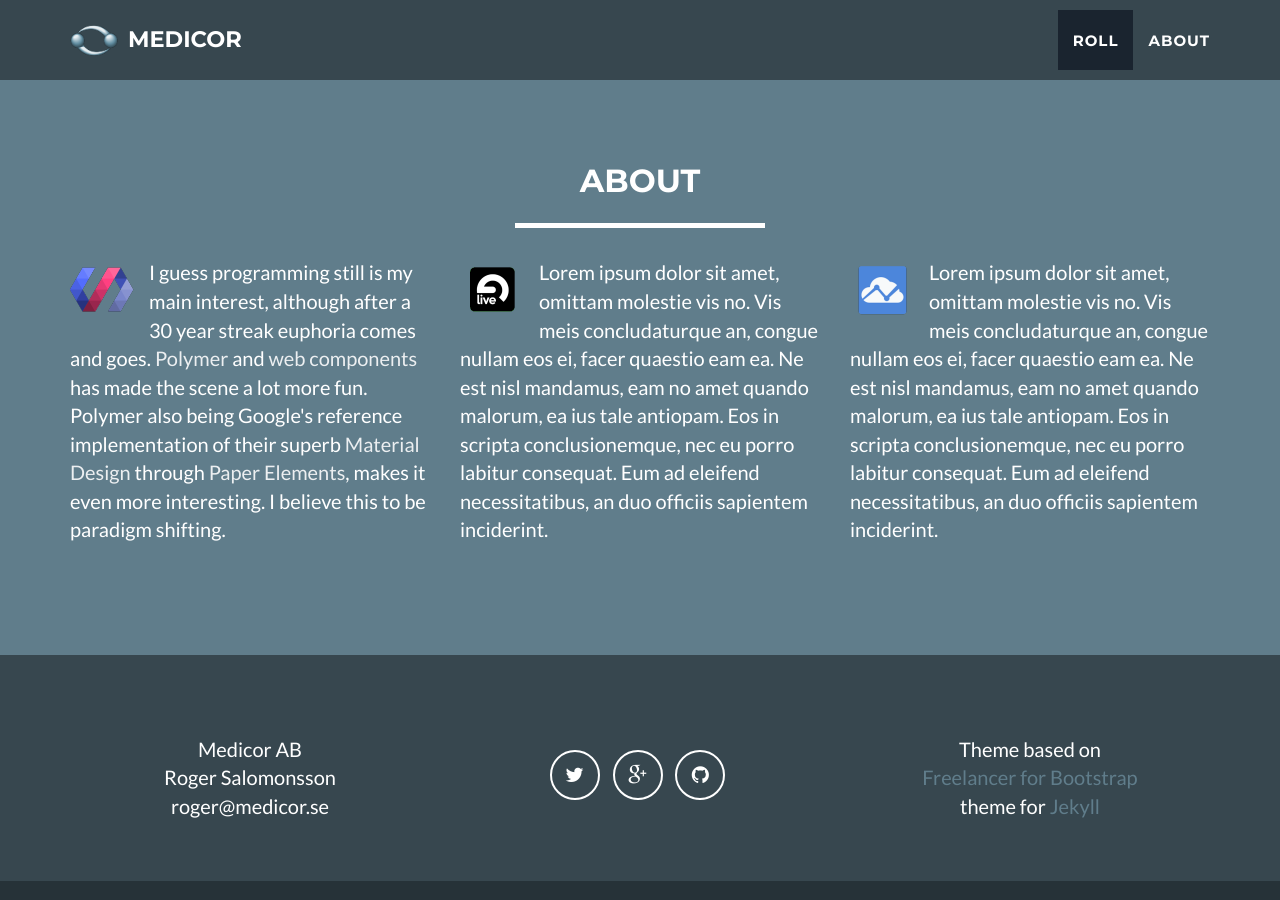
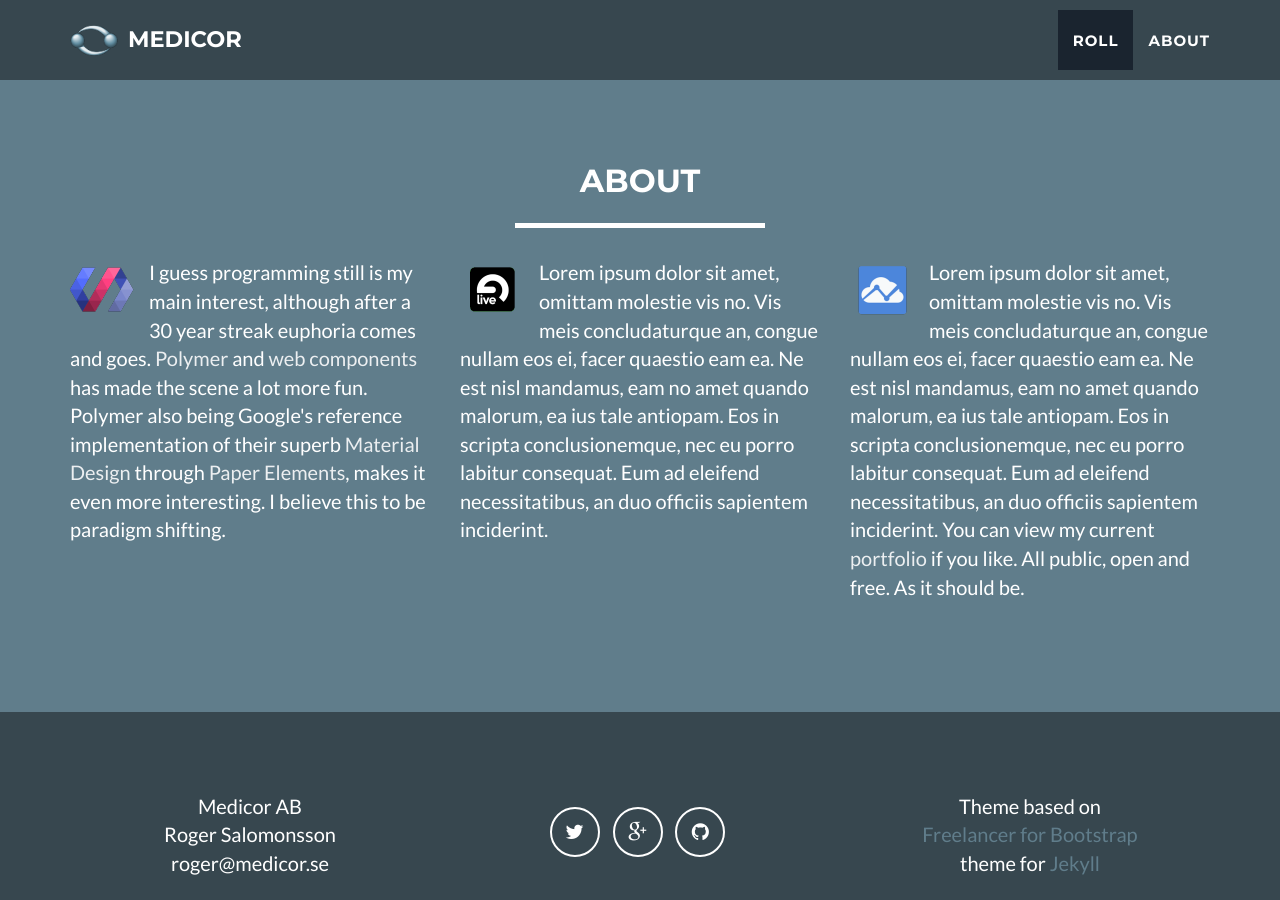
Before and after one commit to medicor/medicor.github.io, a Jekyll site: the page built from index.html, in a window 1280 px wide and 900 px high, scrolled down 1236 px. Built offline with Jekyll 4.4.1, drawn with Linux system fonts in a browser that asks for light colours; Markdown is read by kramdown in place of the engine named in the settings.

Commit message:
Updated about3

```diff
--- a/_config.yml
+++ b/_config.yml
@@ -38,7 +38,7 @@ about2:
 
 # About section - 3rd column
 about3:
-  - line: '<a href="https://www.tradingview.com/chart/eO0kdePX/"><img src="/img/logo-tradingview.png" style="float: left; margin: 0px 15px 15px 0px"></a>Lorem ipsum dolor sit amet, omittam molestie vis no. Vis meis concludaturque an, congue nullam eos ei, facer quaestio eam ea. Ne est nisl mandamus, eam no amet quando malorum, ea ius tale antiopam. Eos in scripta conclusionemque, nec eu porro labitur consequat. Eum ad eleifend necessitatibus, an duo officiis sapientem inciderint.'
+  - line: '<a href="https://www.tradingview.com/chart/eO0kdePX/"><img src="/img/logo-tradingview.png" style="float: left; margin: 0px 15px 15px 0px"></a>Lorem ipsum dolor sit amet, omittam molestie vis no. Vis meis concludaturque an, congue nullam eos ei, facer quaestio eam ea. Ne est nisl mandamus, eam no amet quando malorum, ea ius tale antiopam. Eos in scripta conclusionemque, nec eu porro labitur consequat. Eum ad eleifend necessitatibus, an duo officiis sapientem inciderint. You can view my current <a href="https://www.tradingview.com/chart/eO0kdePX/">portfolio</a> if you like. All public, open and free. As it should be.'
 
 # Postal address (add as many lines as necessary)
 address:
```
